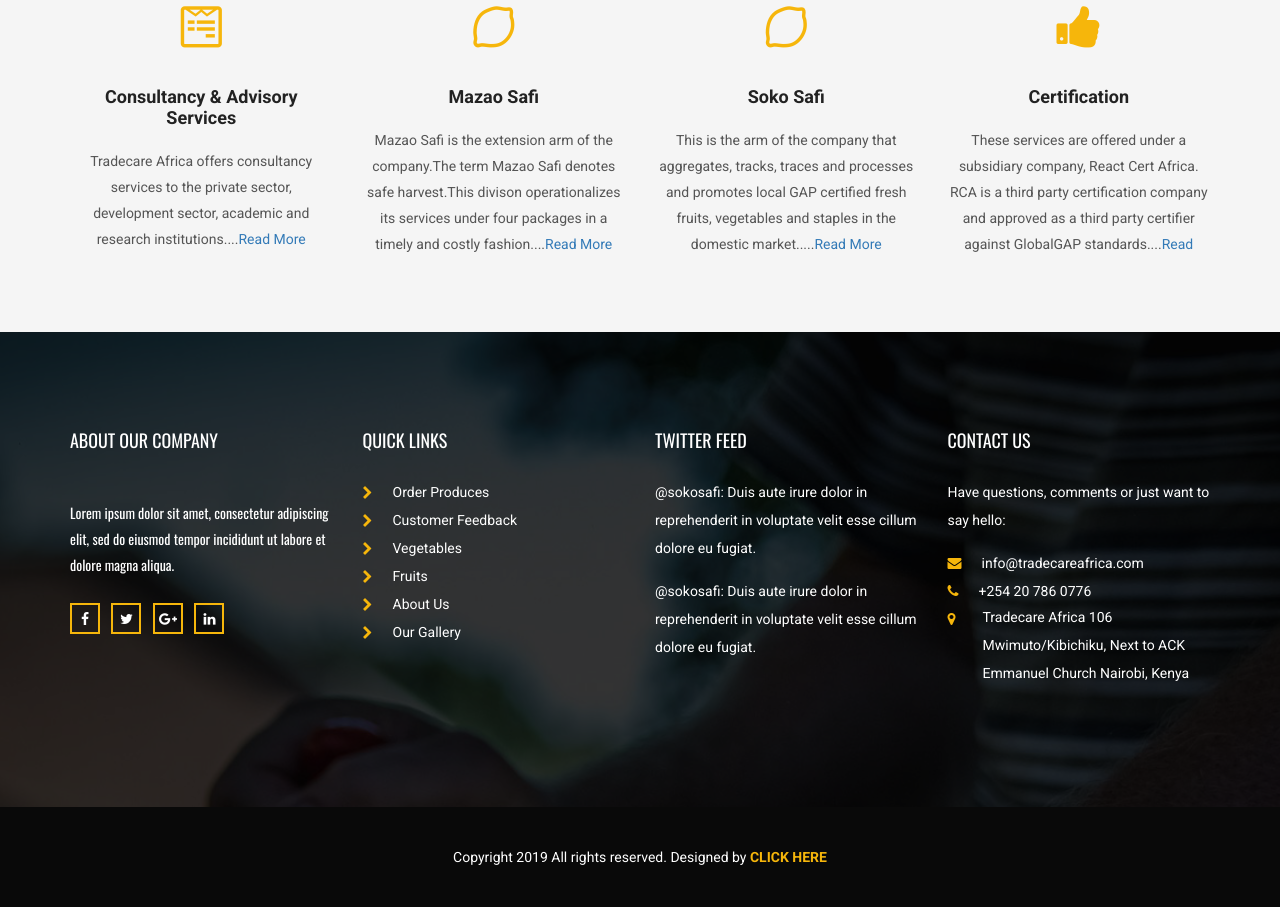
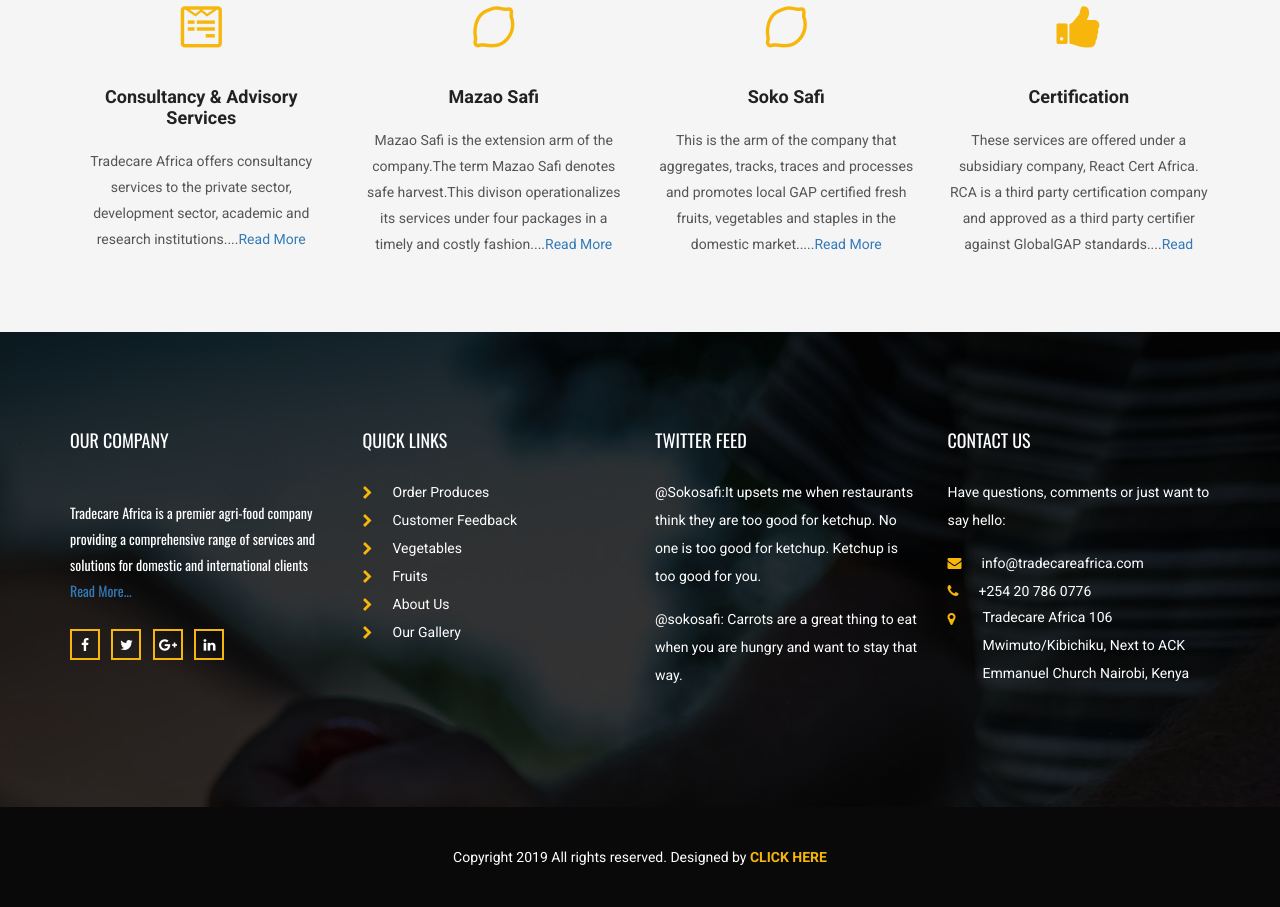
Before and after one commit to g-kelvin/Soko-Safi, a plain HTML site: page services.html in a window 1280 px wide. Shown: the part 505-1412 px from the top of the page. Drawn offline with nearby package versions, Linux system fonts and the light colour scheme.

Commit message:
woorking

```diff
--- a/services.html
+++ b/services.html
@@ -173,8 +173,8 @@
         <div class="container">
             <div class="footer_row row">
                 <div class="col-md-3 col-sm-6 footer_about">
-                    <h2>ABOUT OUR COMPANY</h2>
-                    <p>Lorem ipsum dolor sit amet, consectetur adipiscing elit, sed do eiusmod tempor incididunt ut labore et dolore magna aliqua.</p>
+                    <h2>OUR COMPANY</h2>
+                    <p>Tradecare Africa is a premier agri-food company providing a comprehensive range of services and solutions for domestic and international clients <a href="about.html">Read More...</a></p>
                     <ul class="socail_icon">
                         <li><a href="#"><i class="fa fa-facebook" aria-hidden="true"></i></a></li>
                         <li><a href="#"><i class="fa fa-twitter" aria-hidden="true"></i></a></li>
@@ -194,9 +194,9 @@
                     </ul>
                 </div>
                 <div class="col-md-3 col-sm-6 footer_about">
-                   <h2>Twitter Feed</h2>
-                    <a href="#" class="twitter">@sokosafi: Duis aute irure dolor in reprehenderit in voluptate velit esse cillum dolore eu fugiat.</a>
-                    <a href="#" class="twitter">@sokosafi: Duis aute irure dolor in reprehenderit in voluptate velit esse cillum dolore eu fugiat.</a>
+                  <h2>Twitter Feed</h2>
+                    <a href="#" class="twitter">@Sokosafi:It upsets me when restaurants think they are too good for ketchup. No one is too good for ketchup. Ketchup is too good for you.</a>
+                    <a href="#" class="twitter">@sokosafi: Carrots are a great thing to eat when you are hungry and want to stay that way.</a>
                 </div>
                 <div class="col-md-3 col-sm-6 footer_about">
                     <h2>CONTACT US</h2>
```
Also changed, not shown: blog.html (+4 -4 lines), consultancy.html (+4 -4 lines), contact.html (+4 -4 lines), gallery.html (+4 -4 lines), mazaosafi.html (+4 -4 lines), sokosafi.html (+4 -4 lines), images/team/john.jpg (added).
